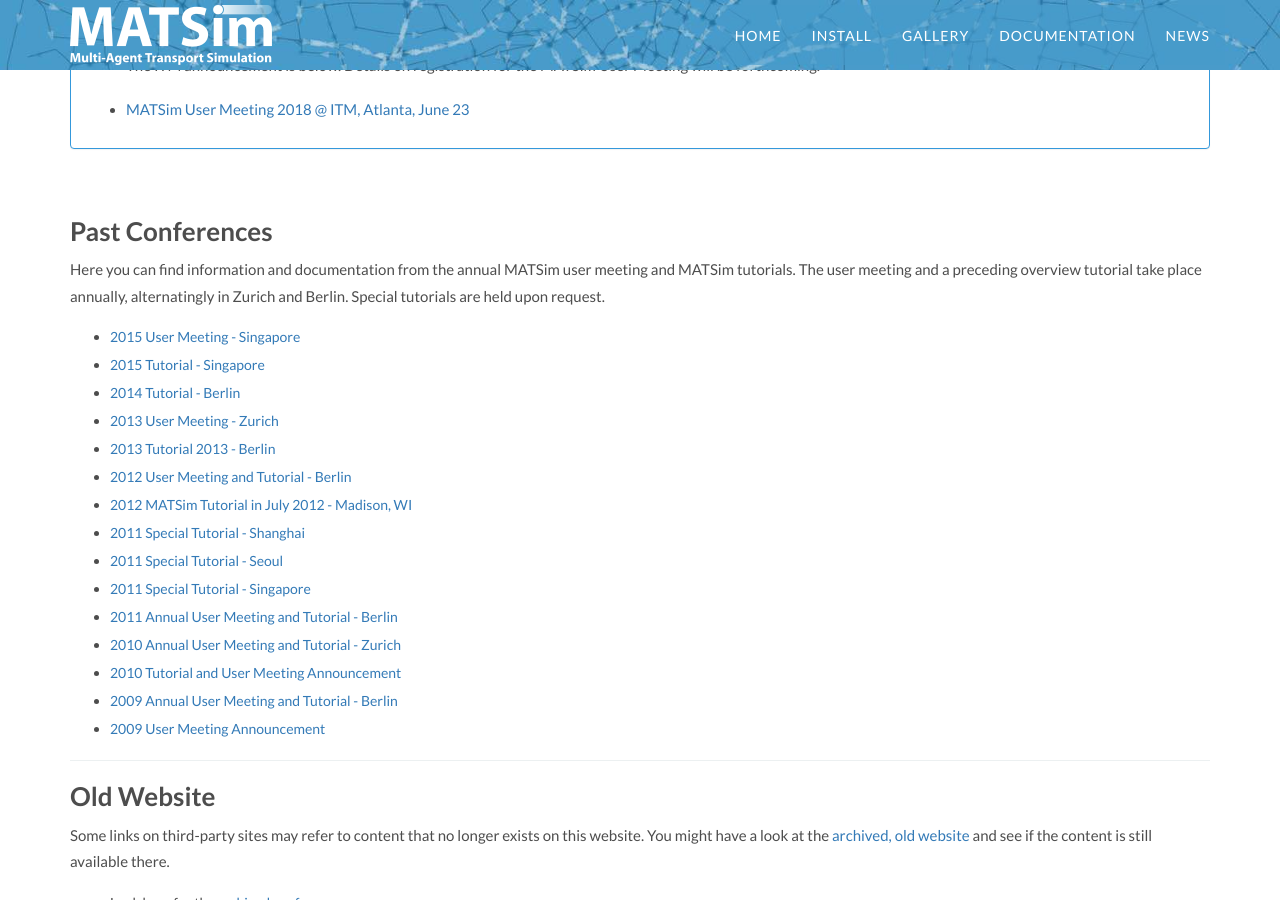
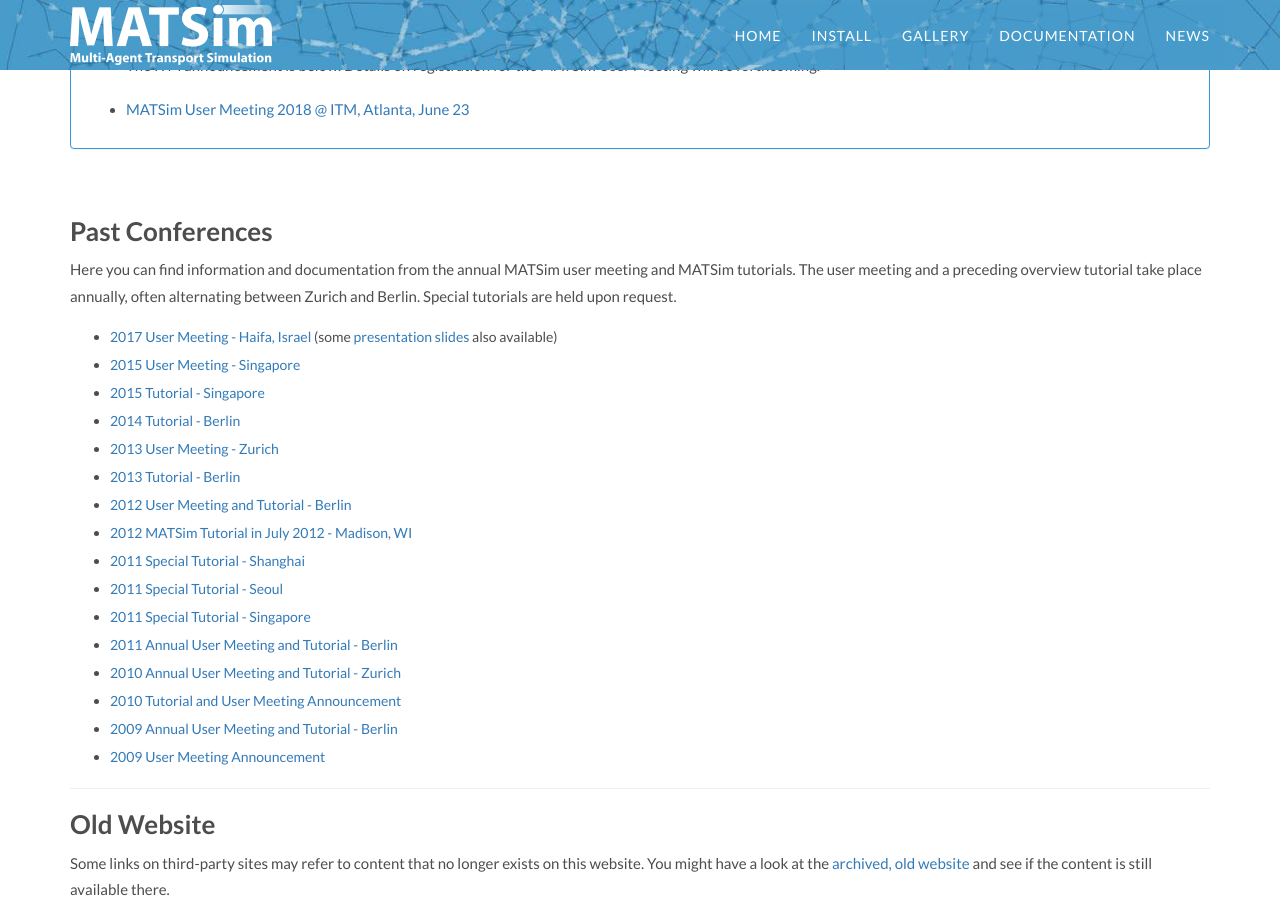
Before and after one commit to matsim-org/jekyll-website, a Jekyll site: the page built from conferences/index.md, in a window 1280 px wide and 900 px high, scrolled down 510 px. Built offline with Jekyll 4.4.1, drawn with Linux system fonts in a browser that asks for light colours; some web fonts are replaced.

Commit message:
add 2017 Haifa conference

```diff
--- a/conferences/index.md
+++ b/conferences/index.md
@@ -36,13 +36,14 @@
 
 ### Past Conferences
 
-Here you can find information and documentation from the annual MATSim user meeting and MATSim tutorials. The user meeting and a preceding overview tutorial take place annually, alternatingly in Zurich and Berlin. Special tutorials are held upon request.
+Here you can find information and documentation from the annual MATSim user meeting and MATSim tutorials. The user meeting and a preceding overview tutorial take place annually, often alternating between Zurich and Berlin. Special tutorials are held upon request.
 
+- [2017 User Meeting - Haifa, Israel](https://matsim.atlassian.net/wiki/spaces/MATPUB/pages/117899265/MATSim+User+Meeting+special+session+hEART+2017) (some [presentation slides](https://matsim.atlassian.net/wiki/spaces/MATPUB/pages/112202007/Presentations+at+the+MATSim+User+Meeting+2017) also available)
 - [2015 User Meeting - Singapore](http://archive.matsim.org/singapore2015)
 - [2015 Tutorial - Singapore](http://archive.matsim.org/tutorial/singapore2015)
 - [2014 Tutorial - Berlin](http://archive.matsim.org/tutorial/berlin2014)
 - [2013 User Meeting - Zurich](http://archive.matsim.org/zurich2013)
-- [2013 Tutorial 2013 - Berlin](http://archive.matsim.org/tutorial/berlin2013)
+- [2013 Tutorial - Berlin](http://archive.matsim.org/tutorial/berlin2013)
 - [2012 User Meeting and Tutorial - Berlin](http://archive.matsim.org/usermeeting12)
 - [2012 MATSim Tutorial in July 2012 - Madison, WI](http://archive.matsim.org/tutorial/madison2012)
 - [2011 Special Tutorial - Shanghai](http://archive.matsim.org/node/636)
--- a/index.html
+++ b/index.html
@@ -58,7 +58,7 @@
       Conferences &amp; Meetings
       </a></h3>
       <span class="pull-left"><a href="conferences"><i class="fa fa-calendar fa-4x">&nbsp;</i></a></span>
-      Upcoming conferences and archives of previous conferences, papers, and presentations.</a>
+      Upcoming announcements, and archives of previous conferences.</a>
   </div>
 
 
```
